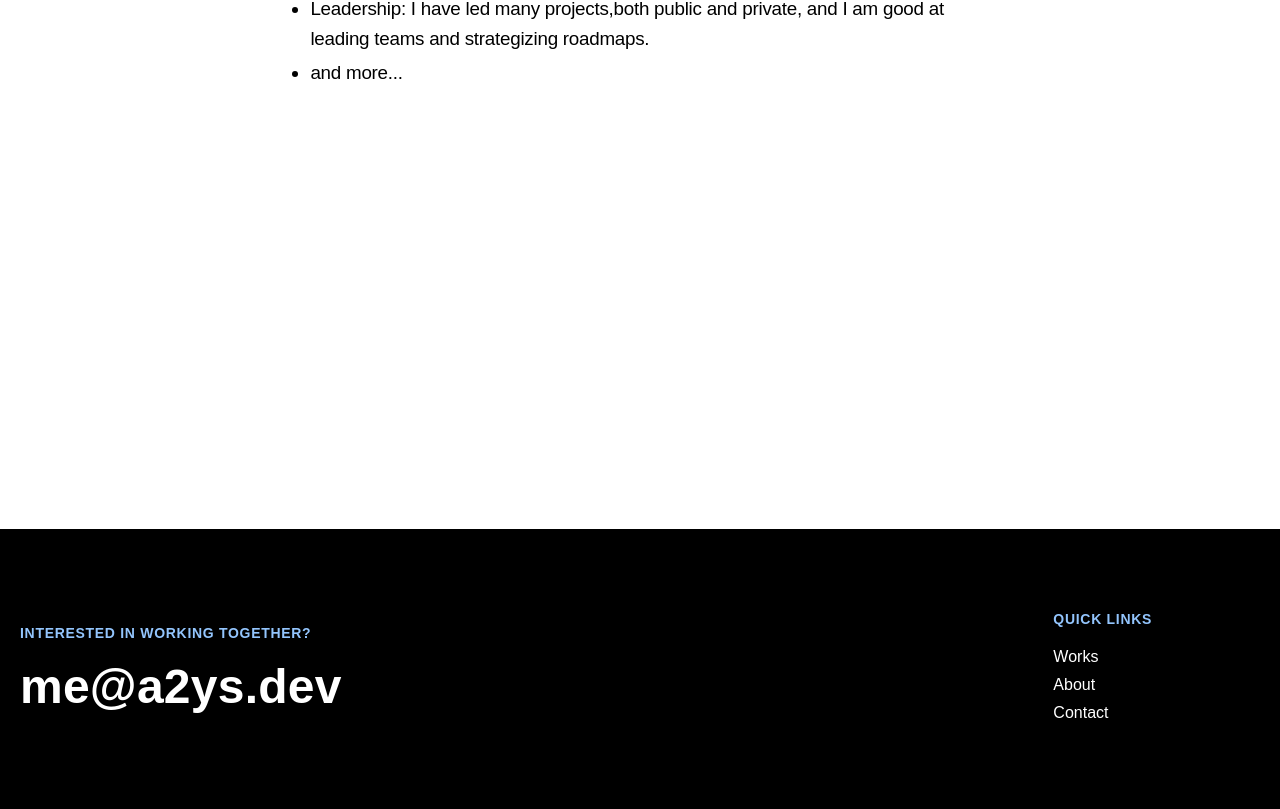
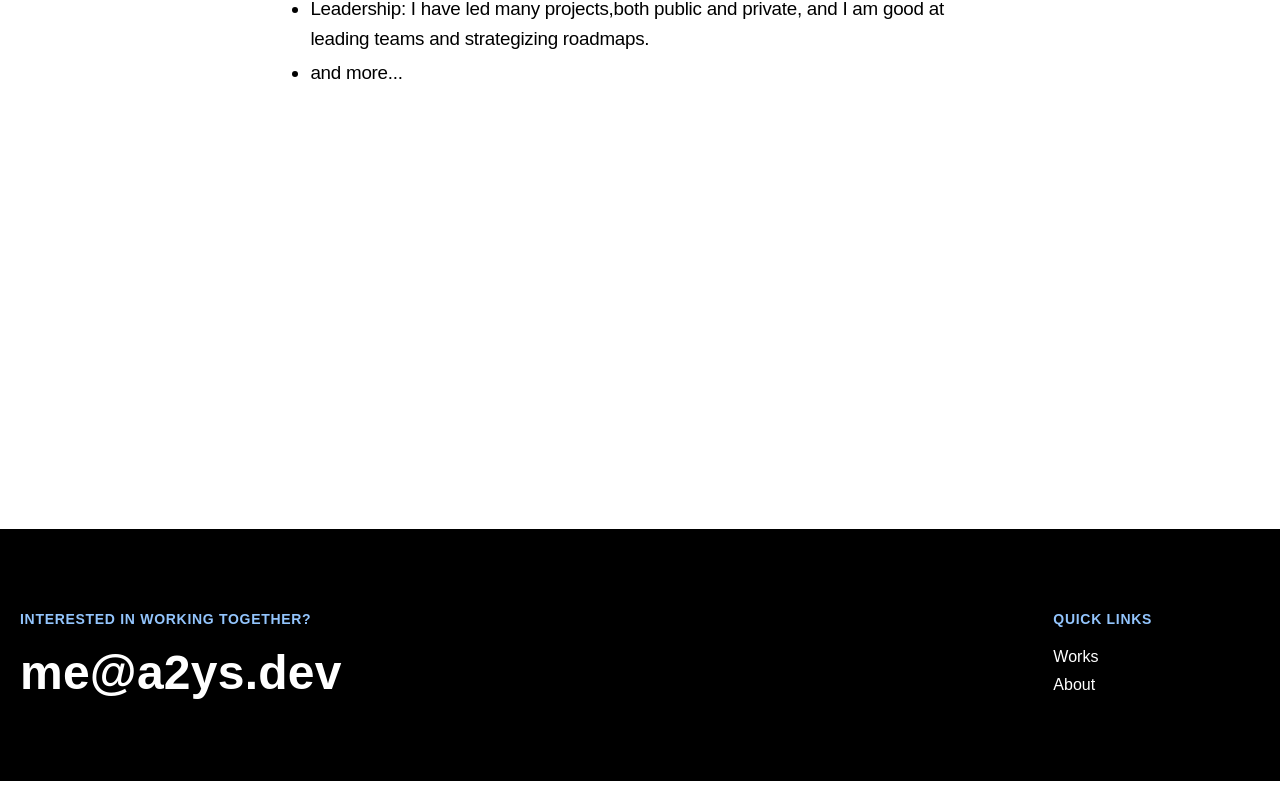
Before and after one commit to a2ys/new-website, a React (Vite) app: page / in a window 1280 px wide. Shown: the part 628-1437 px from the top of the page. After the commit the page ends 1409 px from the top, so only its background shows below. Built offline with nearby package versions, Linux system fonts and the light colour scheme; a web font is replaced by a local one.

Commit message:
Removed the Contact page

```diff
--- a/src/App.tsx
+++ b/src/App.tsx
@@ -4,7 +4,6 @@ import { BrowserRouter as Router, Routes, Route } from "react-router-dom";
 import Home from "./pages/Home";
 import Works from "./pages/Works";
 import About from "./pages/About";
-import Contact from "./pages/Contact";
 import Header from "./components/Header";
 import Footer from "./components/Footer";
 import Sidebar from "./components/Sidebar";
@@ -25,7 +24,6 @@ function App() {
           <Route path="/" element={<Home />} />
           <Route path="/works" element={<Works />} />
           <Route path="/about" element={<About />} />
-          <Route path="/contact" element={<Contact />} />
         </Routes>
         <Footer />
       </div>
--- a/src/components/Footer.tsx
+++ b/src/components/Footer.tsx
@@ -35,13 +35,6 @@ const Footer = () => {
               >
                 <span className="anchor-link">About</span>
               </a>
-              <a
-                href="/contact"
-                title="Link to Contact page"
-                className="block mb-1 text-white"
-              >
-                <span className="anchor-link">Contact</span>
-              </a>
             </nav>
           </div>
         </div>
--- a/src/components/Sidebar.tsx
+++ b/src/components/Sidebar.tsx
@@ -31,13 +31,6 @@ const Sidebar = ({ isSidebarOpen, toggleSidebar }: SidebarProps) => {
           className="block mb-3 text-xl font-medium hover:text-white text-black"
         >
           About
-        </a>
-        <a
-          href="/contact"
-          title="Link to Contact page"
-          className="block mb-3 text-xl font-medium hover:text-white text-black"
-        >
-          Contact
         </a>
       </nav>{" "}
       <div className="flex flex-wrap justify-between mt-auto">
--- a/src/index.css
+++ b/src/index.css
@@ -9,6 +9,10 @@
 
 @supports (font-variation-settings: normal) {
     :root { font-family: InterVariable, sans-serif; }
+}
+
+body {
+    margin: 0;
 }
 
 *, :after, :before {
@@ -171,11 +175,11 @@ main {
 .sidebar {
     transform: translateX(100%);
     transition: transform 0.3s ease;
-  }
+}
 
-  .sidebar.open {
+.sidebar.open {
     transform: translateX(0);
-  }
+}
 
 @media (min-width: 560px) {
     .big-email {
--- a/src/pages/Contact.tsx
+++ /dev/null
@@ -1,5 +0,0 @@
-const Contact = () => {
-  return <div>Contact</div>;
-};
-
-export default Contact;
```
